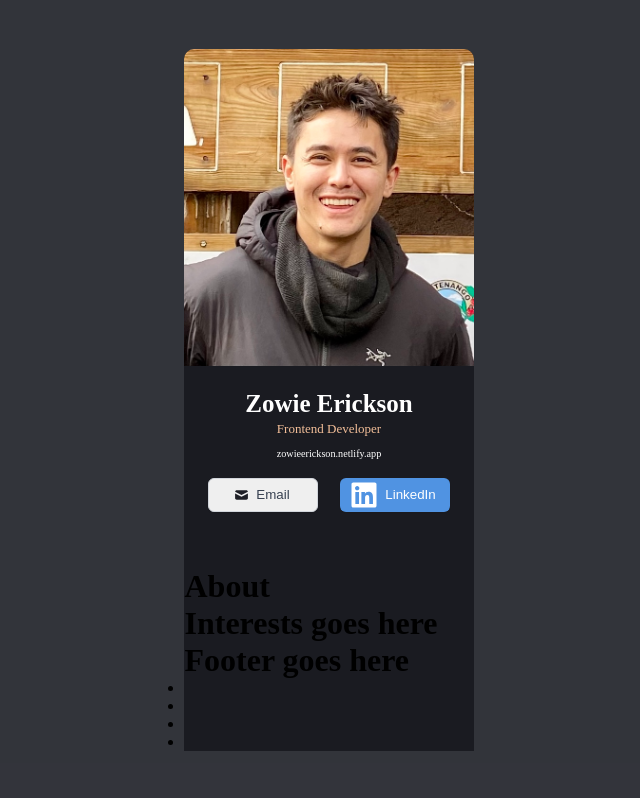
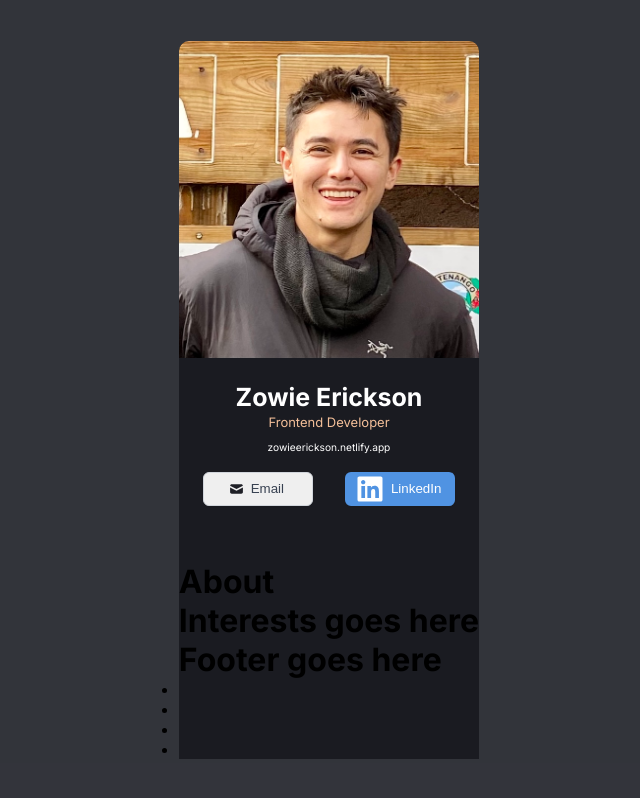
Before and after one commit to zowieerickson/react-business-card, a React (Vite) app: page / in a window 1280 px wide. Shown: the whole page, without its empty margins (311-951 px from the left). Built offline with nearby package versions, Linux system fonts and the light colour scheme.

Commit message:
add Inter google font

```diff
--- a/index.html
+++ b/index.html
@@ -5,6 +5,9 @@
     <link rel="icon" type="image/svg+xml" href="/vite.svg" />
     <meta name="viewport" content="width=device-width, initial-scale=1.0" />
     <title>React Business Card</title>
+    <link rel="preconnect" href="https://fonts.googleapis.com">
+    <link rel="preconnect" href="https://fonts.gstatic.com" crossorigin>
+    <link href="https://fonts.googleapis.com/css2?family=Inter:wght@400;700&display=swap" rel="stylesheet">
   </head>
   <body>
     <div id="root"></div>
--- a/src/App.css
+++ b/src/App.css
@@ -7,6 +7,7 @@
 
 html, body {
   height: 100%;
+  font-family: 'Inter', sans-serif;
 }
 
 #root {
```
